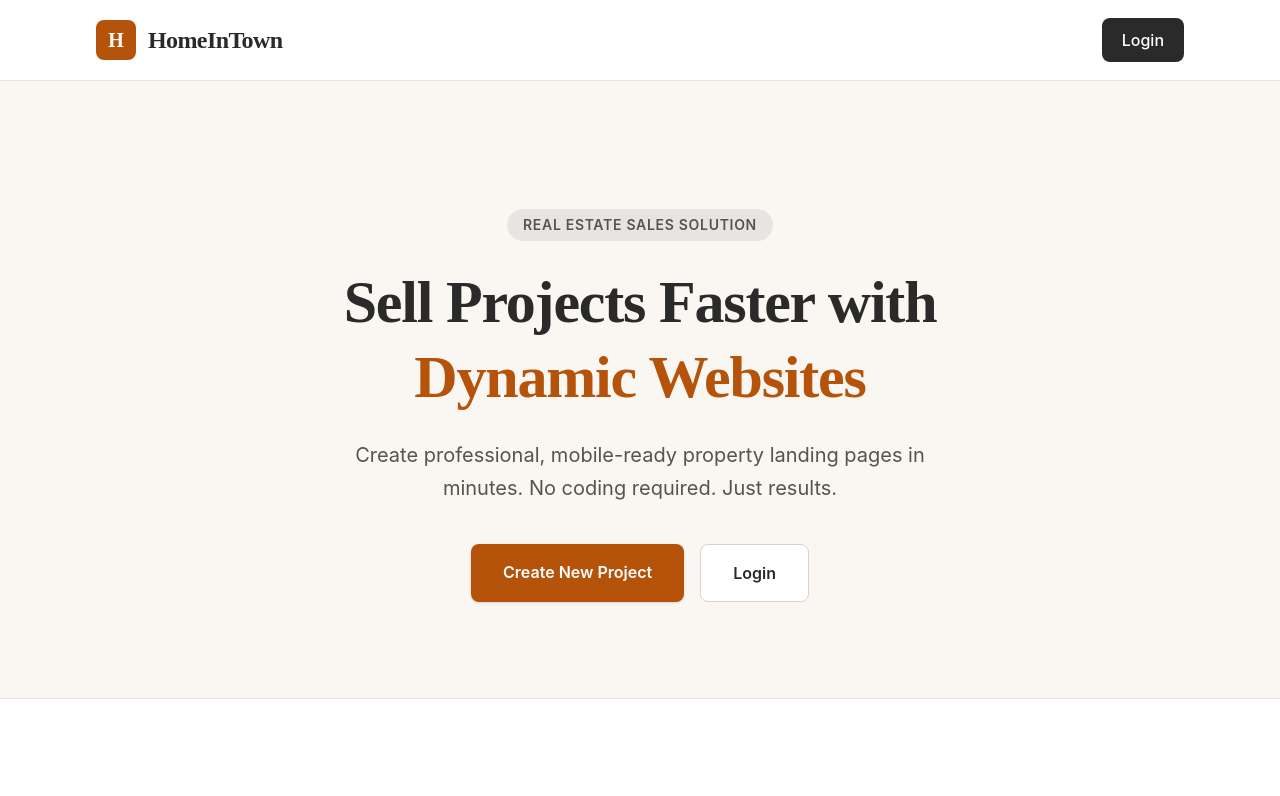
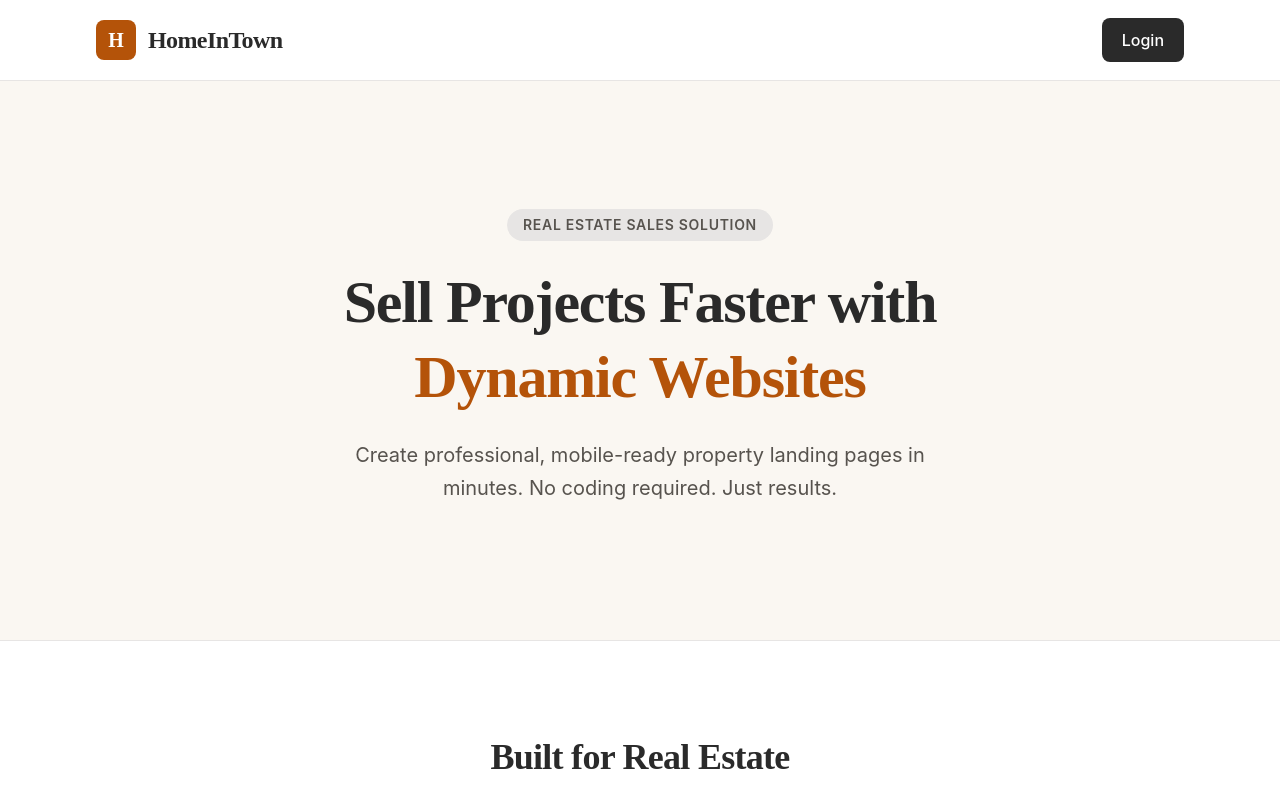
Before and after one commit to Home-In-Town/HIT_Frontend, a Next.js app: page / in a window 1280 px wide. Shown: the top 796 px of the page. Built offline with nearby package versions, Linux system fonts and the light colour scheme.

Commit message:
bug fixed

```diff
--- a/src/app/page.tsx
+++ b/src/app/page.tsx
@@ -40,20 +40,7 @@ export default function Home() {
             Create professional, mobile-ready property landing pages in minutes.
             No coding required. Just results.
           </p>
-          <div className="flex flex-col sm:flex-row gap-4 justify-center">
-            <Link
-              href="/dashboard/projects/new"
-              className="px-8 py-4 bg-[#B45309] text-white font-semibold rounded-lg hover:bg-[#92400E] transition-colors shadow-sm text-base"
-            >
-              Create New Project
-            </Link>
-            <Link
-              href="/login"
-              className="px-8 py-4 bg-white text-[#2A2A2A] font-semibold rounded-lg border border-[#D6D3D1] hover:bg-[#F5F5F4] transition-colors text-base"
-            >
-              Login
-            </Link>
-          </div>
+
         </div>
       </section>
 
```
